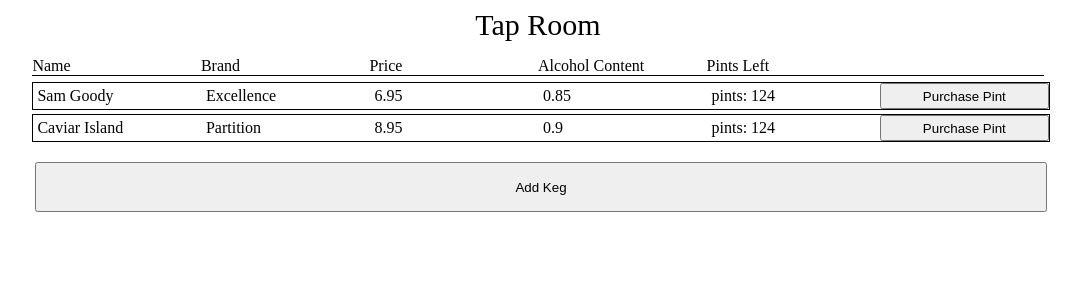
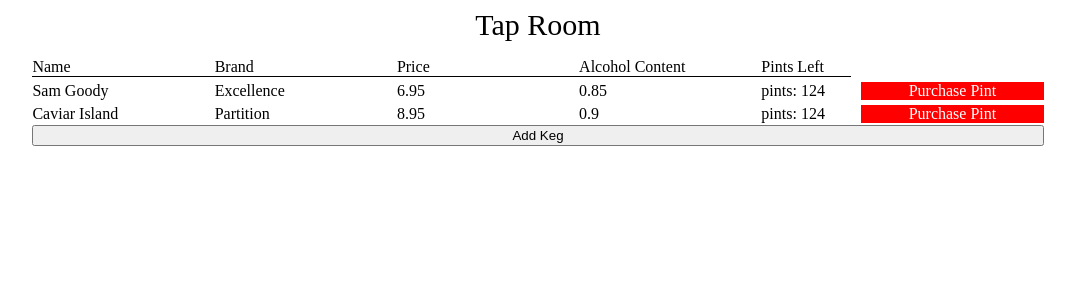
Before and after one commit to OkilyDokily/tap-room, a React (Create React App) app: page / in a window 1280 px wide. Shown: the top 300 px of the page, without its empty margins (102-1183 px from the left). Built offline with nearby package versions, Linux system fonts and the light colour scheme.

Commit message:
create substantial grid focused rewrite and style forms

```diff
--- a/src/components/Controller.js
+++ b/src/components/Controller.js
@@ -91,18 +91,12 @@ export default class Controller extends Component {
       marginTop: "10px"
     }
 
-    const returnToListButton = {
-      display:"block",
-      width:"100%"
-
-    }
     switch (this.state.currentView) {
       case "TapList":
         return (
-          <div>
-            <TapList onPurchasePint={this.handlePurchasePint} onShowDetails = {this.handleShowDetails} tapList={this.state.tapList} />
-            <button style={tapListButton} onClick={()=>this.changeCurrentView("Form")}>Add Keg</button>
-          </div>
+          <React.Fragment>
+            <TapList goToAddForm={this.changeCurrentView.bind(null,"Add")} onPurchasePint={this.handlePurchasePint} onShowDetails = {this.handleShowDetails} tapList={this.state.tapList} />
+          </React.Fragment>
         )
       case "Details":
         return (
@@ -116,10 +110,11 @@ export default class Controller extends Component {
             <button style={tapListButton} onClick={() => this.changeCurrentView("TapList")}>Return to List</button>
           </div>
         )
-      case "Form":
+      case "Add":
         return (
           <div>
             <Form edit={false} onAddKeg={this.handleAddKeg}/>
+            <button style={tapListButton} onClick={() => this.changeCurrentView("TapList")}>Return to List</button>
           </div>
         )
       case "Edit":
--- a/src/components/Details.js
+++ b/src/components/Details.js
@@ -13,7 +13,6 @@ function Details(props) {
     display: "grid",
     width: "100%",
     marginBottom: "4px",
-    border: "solid black 1px",
     padding: "4px",
     paddingRight: "0",
     gridTemplateColumns: "1fr 1fr 1fr 1fr 1fr 1fr"
--- a/src/components/Form.js
+++ b/src/components/Form.js
@@ -3,7 +3,7 @@ import PropTypes from 'prop-types';
 import { v4 } from 'uuid'
 
 Form.propTypes = {
-  edit:PropTypes.object,
+  edit: PropTypes.object,
   onAddKegs: PropTypes.func
 };
 
@@ -29,28 +29,29 @@ function Form(props) {
       props.onAddKeg(obj);
     }
   }
+
+  const formStyle = {
+    margin: "auto",
+    textAlign: "center"
+  }
+
+  const kegAddEditButton ={
+    width: "192px",
+    marginTop:"16px",
+    padding: "10px"
+  }
+
   return (
-    <div>
-      <form onSubmit={addKeg}>
-        <div >
-          <label>Name</label>
-          <input type="text" id="name" defaultValue={props.edit.edit ? props.edit.details.name : null} />
-        </div>
-        <div >
-          <label>Brand</label>
-          <input type="text" id="brand" defaultValue={props.edit.edit ? props.edit.details.brand : null} />
-        </div>
-        <div >
-          <label>Price</label>
-          <input type="number" step="0.01" id="price" defaultValue={props.edit.edit ? props.edit.details.price : null} />
-        </div>
-        <div >
-          <label>Alcohol Content</label>
-          <input type="number" step="0.01" id="alcoholcontent" defaultValue={props.edit.alcoholContent ? props.edit.details.name : null} />
-        </div>
-        <input type="submit" id="kegs" value={props.edit.edit ? "Edit Keg" : "Add Keg"} />
-      </form>
-    </div>
+
+    <form style={formStyle} onSubmit={addKeg}>
+      <input placeholder="Name" type="text" id="name" defaultValue={props.edit.edit ? props.edit.details.name : null} />
+      <input placeholder="Brand" type="text" id="brand" defaultValue={props.edit.edit ? props.edit.details.brand : null} />
+      <input placeholder="Price" type="number" step="0.01" id="price" defaultValue={props.edit.edit ? props.edit.details.price : null} />
+      <input placeholder="Alcohol Content" type="number" step="0.01" id="alcoholcontent" defaultValue={props.edit.edit ? props.edit.details.alcoholContent : null} />
+
+      <input style={kegAddEditButton} type="submit" id="kegs" value={props.edit.edit ? "Edit Keg" : "Add Keg"} />
+    </form>
+
   );
 }
 
--- a/src/components/TapItem.js
+++ b/src/components/TapItem.js
@@ -6,37 +6,35 @@ TapItem.propTypes = {
 };
 
 
-const tapItemDiv = {
-  display: "grid",
-  width: "100%",
-  marginBottom: "4px",
-  border:"solid black 1px",
-  padding: "4px",
-  paddingRight: "0",
-  gridTemplateColumns: "1fr 1fr 1fr 1fr 1fr 1fr"
+const button = {
+  display: "block",
+  textAlign:"center",
+  justifySelf:"center",
+  color:"white",
+  backgroundColor:"red",
+  userSelect: "none"
 }
 
-const button = {
-  display:"block",
-  width:"100%",
-  marginTop:"-4px",
-  marginBottom:"-4px",
-  marginRight:"0"
+const div = {
+  width: "100%",
 }
+
 
 function TapItem(props) {
   return (
-    <div >
-      <div class="tap-item-details" style={tapItemDiv} onClick={() => props.showDetails(props.details.id)}>
-        <div>{props.details.name}</div>
-        <div>{props.details.brand}</div>
-        <div>{props.details.price}</div>
-        <div>{props.details.alcoholContent}</div>
-        <div>{(props.details.pints <= 0) ? "Out Of Stock" : ("pints: " + props.details.pints)}</div>
-        <button style={button} onClick={(e) => {e.stopPropagation(); props.purchasePint(props.details.id)}}>Purchase Pint</button>
+    <React.Fragment>
+
+      <div style={div} onClick={() => props.showDetails(props.details.id)}>{props.details.name}</div>
+      <div style={div} onClick={() => props.showDetails(props.details.id)}>{props.details.brand}</div>
+      <div style={div} onClick={() => props.showDetails(props.details.id)}>{props.details.price}</div>
+      <div style={div} onClick={() => props.showDetails(props.details.id)}>{props.details.alcoholContent}</div>
+      <div style={div} onClick={() => props.showDetails(props.details.id)}>{(props.details.pints <= 0) ? "Out Of Stock" : ("pints: " + props.details.pints)}</div>
+
+      <div style={{...div,...button}} onClick={(e) => { e.stopPropagation(); props.purchasePint(props.details.id)}}>
+       Purchase Pint
       </div>
 
-    </div>
+    </React.Fragment>
   );
 }
 
--- a/src/components/TapList.js
+++ b/src/components/TapList.js
@@ -3,32 +3,46 @@ import PropTypes from 'prop-types';
 import TapItem from './TapItem'
 
 TapList.propTypes = {
-  tapList:PropTypes.arrayOf(PropTypes.object),
-  showDetails:PropTypes.func,
+  tapList: PropTypes.arrayOf(PropTypes.object),
+  showDetails: PropTypes.func,
 };
 
-const tapNames ={
+const tapList = {
   display: "grid",
   width: "100%",
-  gridTemplateColumns: "1fr 1fr 1fr 1fr 1fr 1fr"
+  gridTemplateColumns: "1fr 1fr 1fr 1fr 100px 1fr",
+  alignItems:"end",
+  justifyItems:"start",
+  gridAutoRows: "20px",
+  gridRowGap:"3px"
 }
 
-const tapNamesExtras ={
-  borderBottom: "black 1px solid",
-  marginBottom:"6px"
+const bottomLine = {
+  width:"100%",
+  borderBottom: "1px solid black"
+}
+
+const lastBotton = {
+  width: "90%",
+  borderBottom: "1px solid black"
+}
+
+const tapListButton = {
+  gridColumn: "1/-1",
+  width:"100%"
 }
 
 function TapList(props) {
   return (
-    <div>
-      <div id="tap-names" class="tap-item-details" style={{...tapNames,...tapNamesExtras}} >
-        <div>Name</div>
-        <div>Brand</div>
-        <div>Price</div>
-        <div>Alcohol Content</div>
-        <div>Pints Left</div>
-      </div>
-      {props.tapList.map(x => <TapItem purchasePint={props.onPurchasePint} showDetails= {props.onShowDetails} details = {x}/>)}
+    <div id="tap-list" className="tap-item-details" style={tapList} >
+      <div style={bottomLine}>Name</div>
+      <div style={bottomLine}>Brand</div>
+      <div style={bottomLine}>Price</div>
+      <div style={bottomLine}>Alcohol Content</div>
+      <div style={lastBotton}>Pints Left</div>
+      <div></div>
+      {props.tapList.map(x => <TapItem purchasePint={props.onPurchasePint} showDetails={props.onShowDetails} details={x} />)}
+      <button style={tapListButton} onClick={props.goToAddForm}>Add Keg</button>
     </div>
   );
 }
--- a/src/index.css
+++ b/src/index.css
@@ -1,11 +1,20 @@
-.tap-item-details div{
-  justify-self: start;
+
+/* .tap-item-details:hover:not(#tap-names){
+   border:solid 3px rgb(216, 33, 33) !important;
+   color: green;
+} */
+
+#tap-list div:hover{
+  cursor: pointer;
 }
 
-
-.tap-item-details:hover:not(#tap-names){
-   border:solid 3px rgb(216, 33, 33) !important;
-   color: green;
+input {
+  padding:10px;
+  border-radius:10px;
+  display: block;
+  margin:auto;
+  margin-bottom: 5px;
+  outline: none
 }
 
 #details-buttons button:first-child{
```
